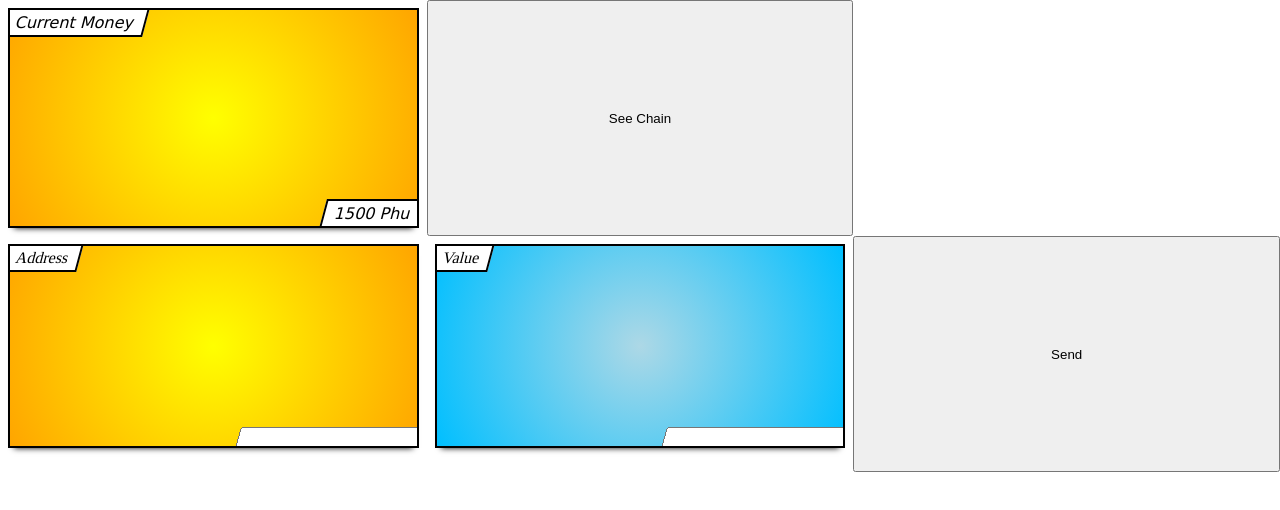
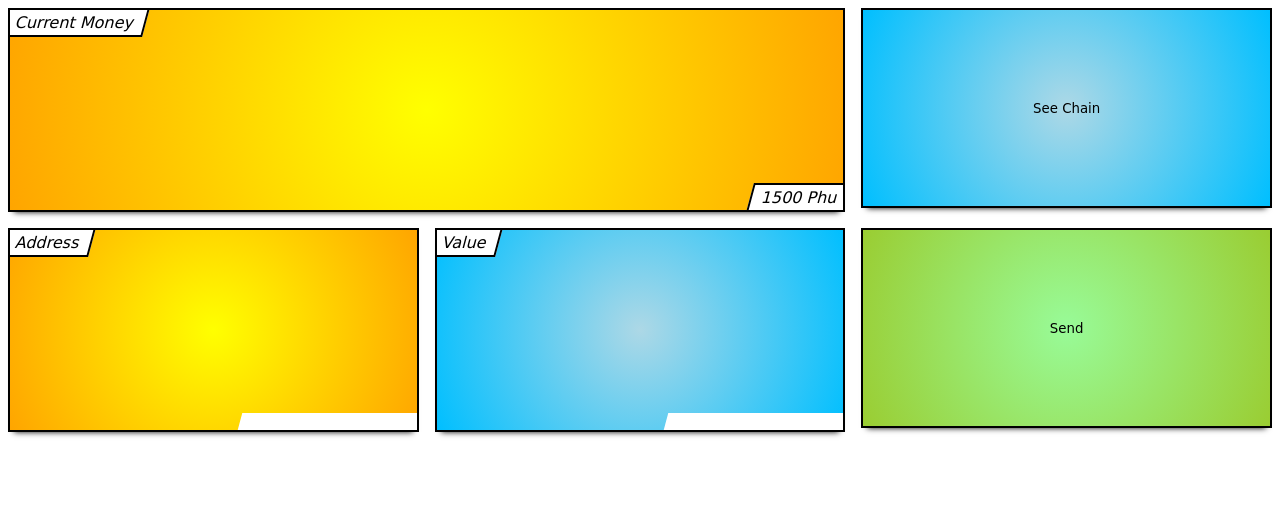
Before and after one commit to Mandinglets/simple-blockchain-hack, a plain HTML site: page frontend/index.html in a window 1280 px wide. Drawn offline with Linux system fonts and the light colour scheme.

Commit message:
Added panels and more styling

```diff
--- a/frontend/index.html
+++ b/frontend/index.html
@@ -7,13 +7,13 @@
 
 
     </head>
-    <body class="main_container">
+    <body class="main_container comic">
         <div class="top_container">
-            <div class="panel comic">
+            <div class="panel">
                 <p class="text top-left">Current Money</p>
                 <p class="text bottom-right">1500 Phu</p>
             </div>
-            <button type="button" class="see_chain">See Chain</button>
+            <button type="button" class="panel">See Chain</button>
         </div>
         <div class="bottom_container">
             <form class="address_entry panel">
@@ -24,7 +24,7 @@
                 <p class="text top-left">Value</p>
                 <input class="bottom-right"type="text" name="value">
             </form>
-            <button type="button">Send</button>
+            <button class="panel" type="button">Send</button>
         </div>
 
 
--- a/frontend/style.css
+++ b/frontend/style.css
@@ -5,7 +5,7 @@
 
 .top_container {
     display: grid;
-    grid-template-columns: 1fr 1fr 1fr;
+    grid-template-columns: 2fr 1fr;
 }
 
 .bottom_container {
@@ -17,13 +17,10 @@ html, body {
     margin:0;
     padding:0;
 
-  }
+}
 
-  .comic {
-    display:flex;
-    flex-wrap:wrap;
+.comic {
     font-family: 'Comic Sans', cursive;
-    padding:1vmin;
   }
 
   .panel {
@@ -139,3 +136,18 @@ html, body {
 
   .panel:nth-child(4n+4) {
     background-image:radial-gradient(circle, lightcoral, tomato);
+  }
+
+button:hover {
+    opacity: 0.75;
+}
+
+input {
+    margin: 2px;
+    border: 1px;
+    border-color: black;
+}
+
+button {
+    font-family: 'Comic Sans', cursive;
+}
```
